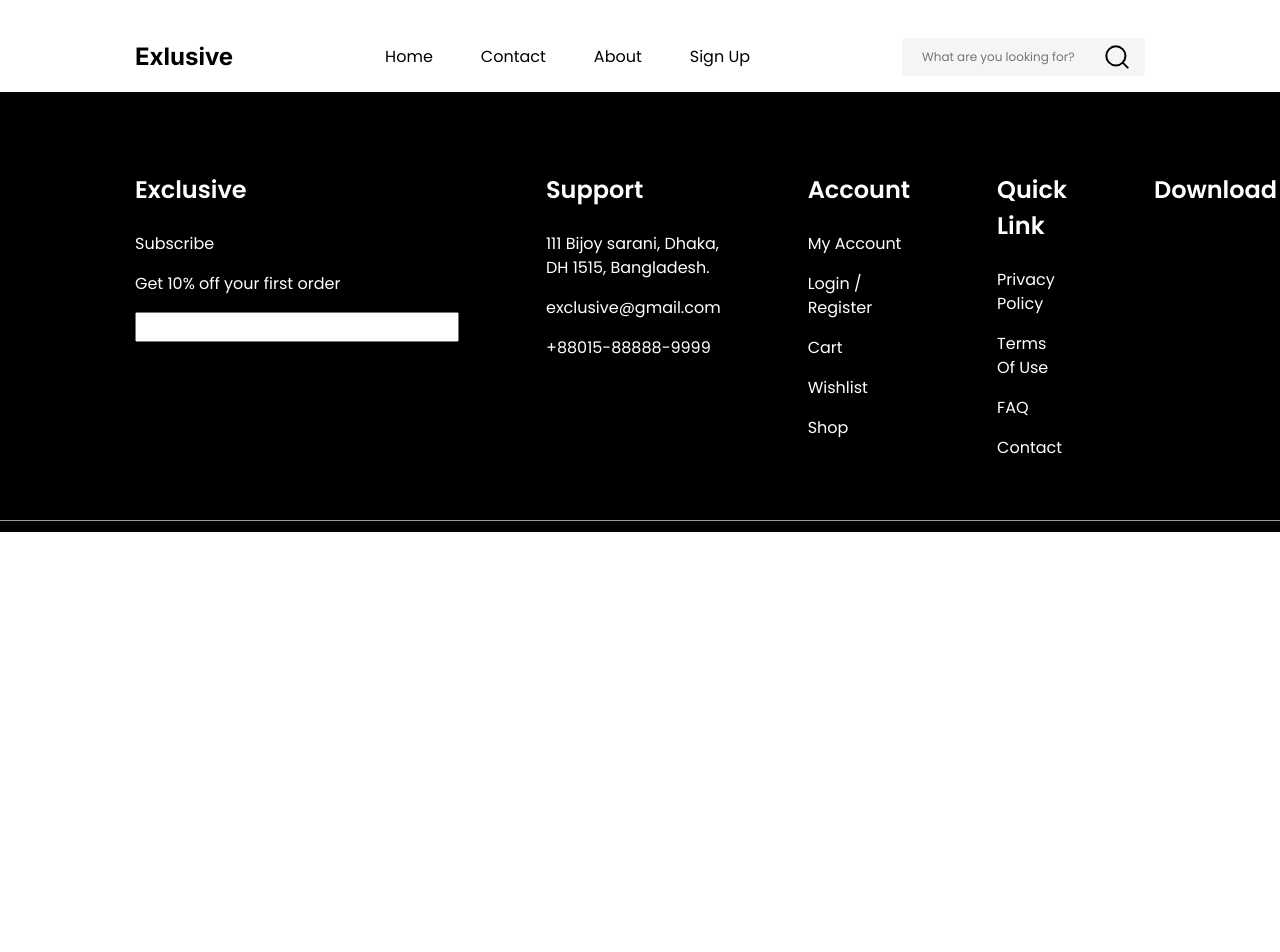
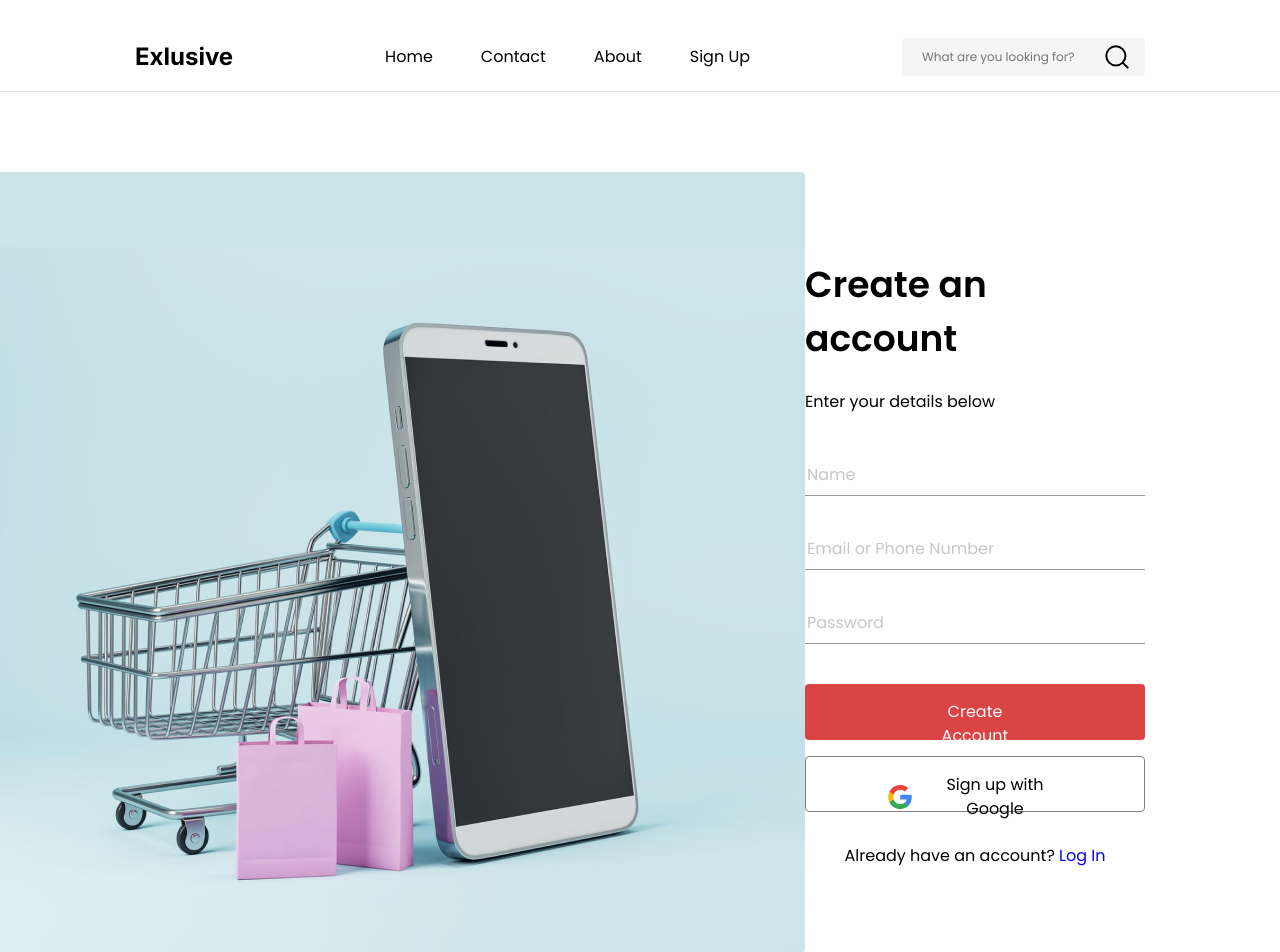
Before and after one commit to KriiLunAus/Exlusive, a React (Vite) app: page /log-in in a window 1280 px wide. Shown: the top 952 px of the page. Before the commit the page ends 800 px from the top, so only its background shows below. Built offline with nearby package versions, Linux system fonts and the light colour scheme.

Commit message:
added sign up markup

```diff
--- a/src/components/App/App.tsx
+++ b/src/components/App/App.tsx
@@ -1,6 +1,7 @@
 import css from "./App.module.css"
 import Footer from '../Footer/Footer'
 import Header from "../Header/Header"
+import SighnUp from "../../pages/SighnUp/SighnUp"
 
 function App() {
 
@@ -8,6 +9,7 @@ function App() {
     <>
       <Header />
       <main className={css.mainWrapper}>
+        <SighnUp />
       </main>
       <Footer />
   </>
--- a/src/components/Footer/Footer.module.css
+++ b/src/components/Footer/Footer.module.css
@@ -35,7 +35,7 @@
   height: 40px;
   color: #ffffffff;
   border-top: 1px solid #ffffff;
-  opacity: 60%;
+  opacity: 0.5;
 }
 
 .cImage {
--- a/src/components/Header/Header.module.css
+++ b/src/components/Header/Header.module.css
@@ -7,6 +7,9 @@
   display: flex;
   justify-content: space-between;
   align-items: center;
+
+  border-bottom: 1px solid rgba(217, 217, 217, 0.7);
+  margin-bottom: 20px;
 }
 
 .exlusive {
--- /dev/null
+++ b/src/pages/SighnUp/SighnUp.module.css
@@ -0,0 +1,68 @@
+.sighnUpWrapper {
+  display: flex;
+  flex-direction: row;
+  justify-content: space-between;
+  align-items: center;
+
+  padding: 60px 135px 140px 0px;
+}
+
+.form {
+  width: 371px;
+
+  display: flex;
+  flex-direction: column;
+}
+
+.createAccHeader {
+  font-size: 36px;
+  margin-bottom: 24px;
+}
+
+.enterDetails {
+}
+
+.inputsWrapper {
+  display: flex;
+  flex-direction: column;
+  gap: 40px;
+  margin-bottom: 40px;
+  margin-top: 48px;
+}
+
+.inputsWrapper > input {
+  outline: none;
+  border: none;
+  border-bottom: 1px solid #000;
+  opacity: 0.4;
+  padding-bottom: 8px;
+}
+
+.createAccBtn {
+  height: 56px;
+  padding: 16px 122px;
+  margin-bottom: 16px;
+  color: #fafafa;
+  background-color: #db4444;
+
+  border: none;
+  border-radius: 4px;
+  cursor: pointer;
+}
+
+.sighWithGoogle {
+  height: 56px;
+  padding: 16px 82px;
+  margin-bottom: 32px;
+
+  background-color: transparent;
+
+  border: 1px solid rgb(128, 128, 128);
+  border-radius: 4px;
+  cursor: pointer;
+}
+
+.sighWithGoogle > div {
+  display: flex;
+  gap: 16px;
+}
--- /dev/null
+++ b/src/pages/SighnUp/SighnUp.tsx
@@ -0,0 +1,30 @@
+import sideImage from "../../assets/images/signup-side-Image.jpg"
+import iconGoogle from "../../assets/svg/Icon-Google.svg"
+
+import css from "./SighnUp.module.css"
+import { Link }  from "react-router-dom"
+
+export default function SighnUp() {
+    return (<section className={css.sighnUpWrapper}>
+        <img className={css.sideImage} src={sideImage} alt="image of the phone and cart" />
+        <form className={css.form}>
+        <h2 className={css.createAccHeader}>Create an account</h2>
+        <p className={css.enterDetails}>Enter your details below</p>
+        <div className={css.inputsWrapper}>
+            <input placeholder="Name" type="text" />
+            <input placeholder="Email or Phone Number" type="text" />
+            <input placeholder="Password" type="text" />
+        </div>
+        <button className={css.createAccBtn}>Create Account</button>
+            <button className={css.sighWithGoogle}>
+                <div>
+                    <img className={css.iconGoogle} src={iconGoogle} />
+                    <p>
+                    Sign up with Google
+                    </p>
+            </div>
+            </button>
+        <p style={{textAlign: "center"}}>Already have an account? <Link to="/log-in">Log In</Link></p>
+        </form>
+    </section>)
+}
```
Also changed, not shown: src/assets/images/signup-side-Image.jpg (added), src/assets/svg/Icon-Google.svg (added).
